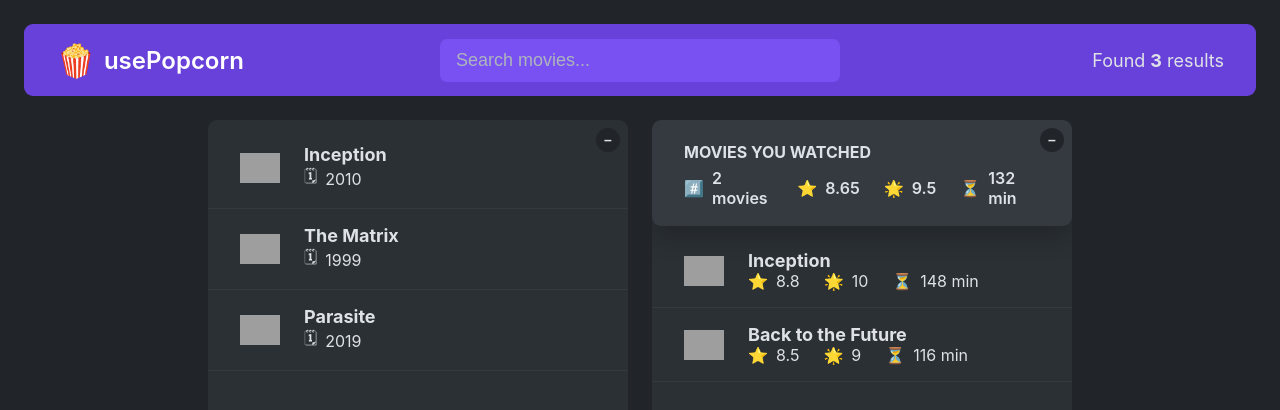
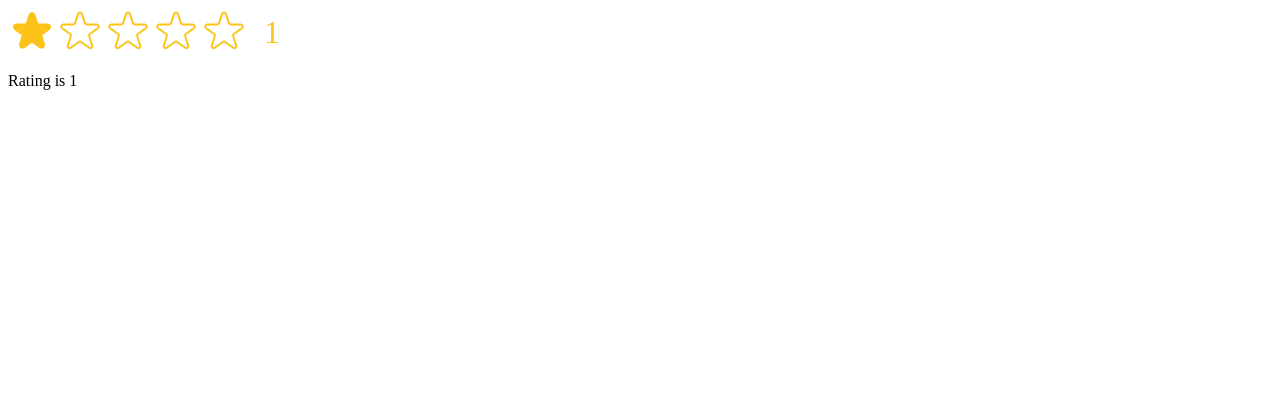
Before and after one commit to tur-pa/movies-app, a React (Create React App) app in the folder usepopcorn/: page / in a window 1280 px wide. Shown: the top 410 px of the page. Built offline with nearby package versions, Linux system fonts and the light colour scheme; grey boxes are pictures that could not be loaded.

Commit message:
add star comp

```diff
--- /dev/null
+++ b/usepopcorn/src/StarRating.js
@@ -0,0 +1,112 @@
+import { useState } from "react";
+import PropTypes from "prop-types";
+
+const containerStyle = {
+  display: "flex",
+  alignItems: "center",
+  gap: "16px",
+};
+
+const starContainerStyle = {
+  display: "flex",
+};
+
+StarRating.propTypes = {
+  maxRating: PropTypes.number,
+  defaultRating: PropTypes.number,
+  color: PropTypes.string,
+  size: PropTypes.number,
+  className: PropTypes.string,
+  onSetRating: PropTypes.func,
+};
+
+export default function StarRating({
+  maxRating = 5,
+  color = "#fcc419",
+  size = 48,
+  className = "",
+  defaultRating = 0,
+  onSetRating,
+}) {
+  const [rating, setRating] = useState(defaultRating);
+  const [tempRating, setTempRating] = useState(0);
+
+  const textStyle = {
+    lineHeight: "1",
+    margin: "0",
+    color,
+    fontSize: `${size / 1.5}px`,
+  };
+
+  return (
+    <div style={containerStyle} className={className}>
+      <div style={starContainerStyle}>
+        {Array.from({ length: maxRating }, (_, i) => (
+          <Star
+            key={i}
+            onRate={() => setRating(i + 1)}
+            onSetRating={() => onSetRating(i + 1)}
+            full={tempRating ? tempRating >= i + 1 : rating >= i + 1}
+            onHoverIn={() => setTempRating(i + 1)}
+            onHoverOut={() => setTempRating(0)}
+            color={color}
+            size={size}
+          ></Star>
+        ))}
+      </div>
+      <p style={textStyle}>{tempRating || rating || ""}</p>
+    </div>
+  );
+}
+
+function Star({
+  onSetRating,
+  onRate,
+  full,
+  onHoverIn,
+  onHoverOut,
+  color,
+  size,
+}) {
+  const starStyle = {
+    width: `${size}px`,
+    height: `${size}px`,
+    display: "block",
+    cursor: "pointer",
+  };
+
+  return (
+    <span
+      role="button"
+      style={starStyle}
+      onClick={(onRate, onSetRating)}
+      onMouseEnter={onHoverIn}
+      onMouseLeave={onHoverOut}
+    >
+      {full ? (
+        <svg
+          xmlns="http://www.w3.org/2000/svg"
+          viewBox="0 0 20 20"
+          fill={color}
+          stroke={color}
+        >
+          <path d="M9.049 2.927c.3-.921 1.603-.921 1.902 0l1.07 3.292a1 1 0 00.95.69h3.462c.969 0 1.371 1.24.588 1.81l-2.8 2.034a1 1 0 00-.364 1.118l1.07 3.292c.3.921-.755 1.688-1.54 1.118l-2.8-2.034a1 1 0 00-1.175 0l-2.8 2.034c-.784.57-1.838-.197-1.539-1.118l1.07-3.292a1 1 0 00-.364-1.118L2.98 8.72c-.783-.57-.38-1.81.588-1.81h3.461a1 1 0 00.951-.69l1.07-3.292z" />
+        </svg>
+      ) : (
+        <svg
+          xmlns="http://www.w3.org/2000/svg"
+          fill="none"
+          viewBox="0 0 24 24"
+          stroke={color}
+        >
+          <path
+            strokeLinecap="round"
+            strokeLinejoin="round"
+            strokeWidth="{2}"
+            d="M11.049 2.927c.3-.921 1.603-.921 1.902 0l1.519 4.674a1 1 0 00.95.69h4.915c.969 0 1.371 1.24.588 1.81l-3.976 2.888a1 1 0 00-.363 1.118l1.518 4.674c.3.922-.755 1.688-1.538 1.118l-3.976-2.888a1 1 0 00-1.176 0l-3.976 2.888c-.783.57-1.838-.197-1.538-1.118l1.518-4.674a1 1 0 00-.363-1.118l-3.976-2.888c-.784-.57-.38-1.81.588-1.81h4.914a1 1 0 00.951-.69l1.519-4.674z"
+          />
+        </svg>
+      )}
+    </span>
+  );
+}
--- a/usepopcorn/src/index.js
+++ b/usepopcorn/src/index.js
@@ -1,12 +1,29 @@
-import React from "react";
+import React, { useState } from "react";
 import ReactDOM from "react-dom/client";
-import "./index.css";
-import App from "./App";
+// import "./index.css";
+// import App from "./App";
+
+import StarRating from "./StarRating";
+
+function Test() {
+  const [movieRating, setMovieRating] = useState(1);
+  return (
+    <div>
+      <StarRating
+        maxRating={5}
+        defaultRating={1}
+        onSetRating={setMovieRating}
+      ></StarRating>
+      <p>Rating is {movieRating}</p>
+    </div>
+  );
+}
 
 const root = ReactDOM.createRoot(document.getElementById("root"));
 root.render(
   <React.StrictMode>
-    <App />
+    {/* <App /> */}
+    <Test></Test>
   </React.StrictMode>
 );
 
```
